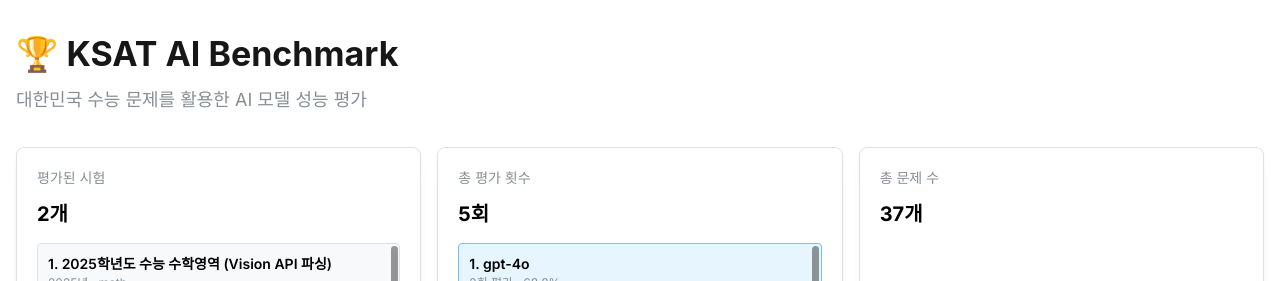
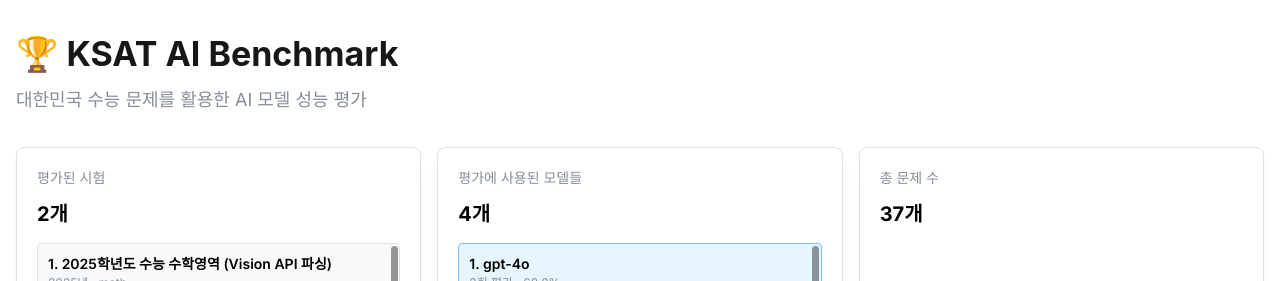
Before and after one commit to roboco-io/KSAT-AI-Benchmark, a Next.js app in the folder web/: page / in a window 1280 px wide. Shown: the top 281 px of the page. Built offline with nearby package versions, Linux system fonts and the light colour scheme.

Commit message:
refactor: 통계 카드 타이틀 변경
- '총 평가 횟수' → '평가에 사용된 모델들'로 변경
- 표시 숫자도 평가 횟수가 아닌 모델 개수로 변경

```diff
--- a/web/app/page.tsx
+++ b/web/app/page.tsx
@@ -87,10 +87,10 @@ export default function Home() {
             </ScrollArea>
           </Card>
 
-          {/* 총 평가 횟수 (모델별) 캐러솔 */}
+          {/* 평가에 사용된 모델들 캐러솔 */}
           <Card shadow="sm" padding="lg" radius="md" withBorder>
-            <Text size="sm" c="dimmed" mb="xs">총 평가 횟수</Text>
-            <Text size="xl" fw={700} mb="sm">{totalEvaluations}회</Text>
+            <Text size="sm" c="dimmed" mb="xs">평가에 사용된 모델들</Text>
+            <Text size="xl" fw={700} mb="sm">{modelsList.length}개</Text>
             <ScrollArea h={120} type="auto">
               <Stack gap="xs">
                 {modelsList.map((model, idx) => (
```
